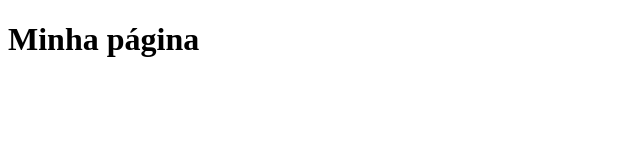
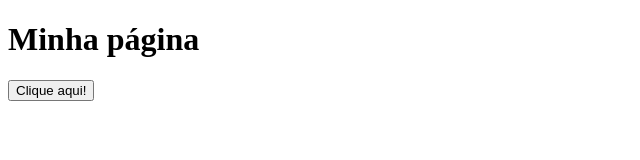
Before and after one commit to f-nely/introducao-javascript, a plain HTML site: page introducao-javascript/index.html in a window 1280 px wide. Shown: the whole page, without its empty margins (0-640 px from the left). Drawn offline with Linux system fonts and the light colour scheme.

Commit message:
Criando button

```diff
--- a/introducao-javascript/index.html
+++ b/introducao-javascript/index.html
@@ -9,6 +9,8 @@
 
         <h1>Minha página</h1>
 
+        <button type="button" onclick="clicou()">Clique aqui!</button>
+
         <script src="js/main.js"></script>
     </body>
 
```
